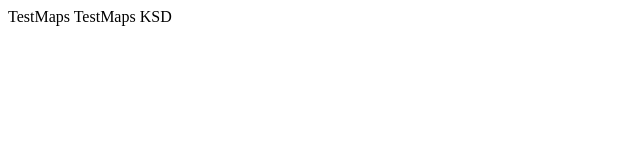
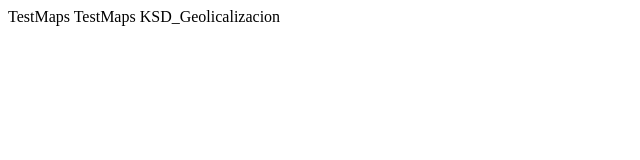
Before and after one commit to JaimeEnriquez/TestMaps, a plain HTML site: page index.html in a window 1280 px wide. Shown: the whole page, without its empty margins (0-640 px from the left). Drawn offline with Linux system fonts and the light colour scheme.

Commit message:
Update index.html

```diff
--- a/index.html
+++ b/index.html
@@ -5,7 +5,7 @@
         TestMaps
     </description>
     <author email="a@a.com" href="">
-        KSD
+        KSD_Geolicalizacion
     </author>
     <content src="registro.html" />
     <access origin="*" />
```
